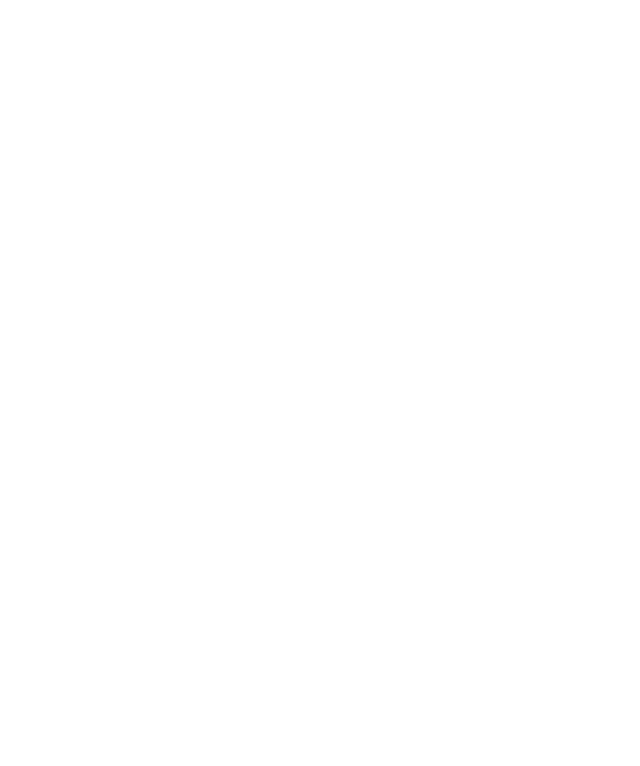
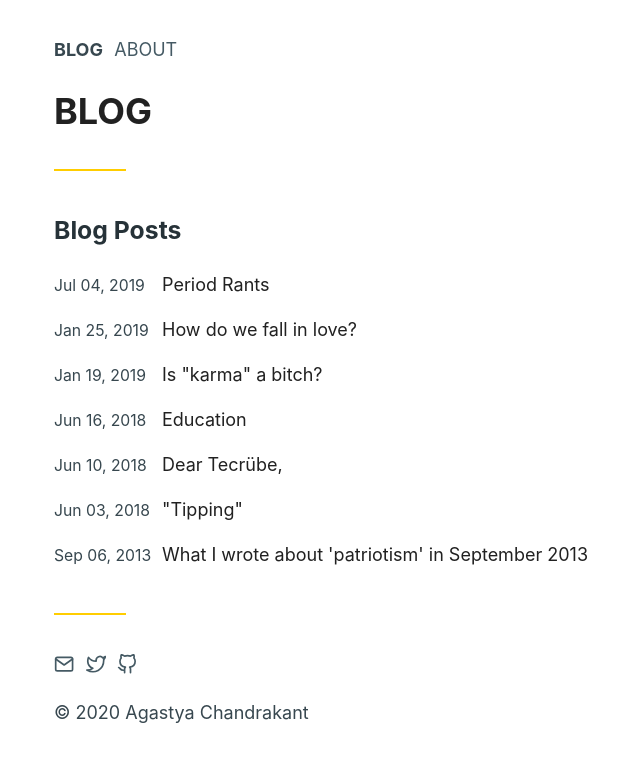
Before and after one commit to acagastya/gatsby-test, a Gatsby site: page /post in a window 1280 px wide. Before the commit this address had no page. Shown: the whole page, without its empty margins (236-876 px from the left). Built offline with nearby package versions, Linux system fonts and the light colour scheme; Gatsby itself is replaced by a stand-in of ours.

Commit message:
Finish blog and about page

```diff
--- a/src/components/header.js
+++ b/src/components/header.js
@@ -1,8 +1,10 @@
+/* eslint-disable eqeqeq */
+
 import { Link } from 'gatsby';
 import PropTypes from 'prop-types';
 import React from 'react';
 
-function Header({ description, siteTitle, showHeader }) {
+function Header({ description, showHeader, siteTitle, slug }) {
   return (
     <header id="header" className="header-container">
       <div className="header site-header">
@@ -13,10 +15,18 @@ function Header({ description, siteTitle, showHeader }) {
         >
           <ul className="main-menu">
             <li>
-              <Link to="/post">Blog</Link>
+              {slug == 'post' ? (
+                <BoldEntry text="Blog" />
+              ) : (
+                <Link to="/post">Blog</Link>
+              )}
             </li>
             <li>
-              <Link to="/about">About</Link>
+              {slug == 'about' ? (
+                <BoldEntry text="About" />
+              ) : (
+                <Link to="/about">About</Link>
+              )}
             </li>
           </ul>
         </nav>
@@ -26,8 +36,9 @@ function Header({ description, siteTitle, showHeader }) {
             <p className="site-title title">
               <Link to="/">{siteTitle}</Link>
             </p>
-
-            <p className="site-description subtitle">{description}</p>
+            {siteTitle == 'Agastya' && (
+              <p className="site-description subtitle">{description}</p>
+            )}
           </div>
         )}
       </div>
@@ -43,4 +54,8 @@ Header.defaultProps = {
   siteTitle: ``,
 };
 
+function BoldEntry({ text = '' }) {
+  return <span style={{ fontWeight: 700, cursor: 'default' }}>{text}</span>;
+}
+
 export default Header;
--- a/src/components/layout.js
+++ b/src/components/layout.js
@@ -5,7 +5,12 @@ import { graphql, useStaticQuery } from 'gatsby';
 import Header from './header';
 import Footer from './footer';
 
-function Layout({ children, showHeader = true }) {
+function Layout({
+  children,
+  heading = undefined,
+  showHeader = true,
+  slug = undefined,
+}) {
   const data = useStaticQuery(graphql`
     query SiteTitleQuery {
       site {
@@ -35,9 +40,10 @@ function Layout({ children, showHeader = true }) {
         Skip to Content
       </a>
       <Header
-        siteTitle={title}
         description={description}
         showHeader={showHeader}
+        siteTitle={heading || title}
+        slug={slug}
       />
       <main className="main" id="main">
         {children}
--- a/src/components/seo.js
+++ b/src/components/seo.js
@@ -34,7 +34,7 @@ function SEO({ description, lang, meta, title }) {
         lang,
       }}
       title={title}
-      titleTemplate={`%s | ${site.siteMetadata.title}`}
+      titleTemplate={`%s • ${site.siteMetadata.title}`}
       meta={[
         {
           name: `description`,
--- a/src/pages/404.js
+++ b/src/pages/404.js
@@ -5,9 +5,9 @@ import SEO from '../components/seo';
 
 function NotFoundPage() {
   return (
-    <Layout>
+    <Layout heading="404: Not found">
       <SEO title="404: Not found" />
-      <h1>Article not found. &nbsp;It is okay.</h1>
+      <h1>It is okay, it is all right.</h1>
       <blockquote>
         <p>
           [The roads] moved with the land, you know? It rose, it fell, it
--- /dev/null
+++ b/src/pages/post.js
@@ -0,0 +1,71 @@
+import React from 'react';
+import { Link, graphql } from 'gatsby';
+import Layout from '../components/layout';
+import SEO from '../components/seo';
+import moment from 'moment';
+
+function Blog({ data }) {
+  const { edges } = data.allMarkdownRemark;
+  return (
+    <Layout heading="Blog" slug="post">
+      <SEO title="Blog" />
+      <div className="home-sections-container">
+        <div className="home-sections">
+          <section id="recent-posts" className="home-section">
+            <header>
+              <h2 className="home-section-title title">Blog Posts</h2>
+            </header>
+            <div className="list-container">
+              <ul className="list">
+                {edges.map(edge => {
+                  const { date, path, title } = edge.node.frontmatter;
+                  const momentDate = moment(date);
+                  const parsedDate = momentDate.format('MMM DD, YYYY');
+                  const ISODate = momentDate.toISOString();
+                  return (
+                    <li className="list-item" key={path}>
+                      <article>
+                        <div className="meta">
+                          <span>
+                            <span className="screen-reader">Posted on </span>
+                            <time dateTime={ISODate}>{parsedDate}</time>
+                          </span>
+                        </div>
+                        <header className="list-item-header">
+                          <h3 className="list-item-title">
+                            <Link to={'/post/' + path}>{title}</Link>
+                          </h3>
+                        </header>
+                      </article>
+                    </li>
+                  );
+                })}
+              </ul>
+            </div>
+          </section>
+        </div>
+      </div>
+    </Layout>
+  );
+}
+
+export const query = graphql`
+  query {
+    allMarkdownRemark(
+      sort: { order: DESC, fields: [frontmatter___date] }
+      filter: { frontmatter: { draft: { ne: true } } }
+    ) {
+      edges {
+        node {
+          frontmatter {
+            date
+            path
+            title
+          }
+        }
+      }
+    }
+  }
+`;
+
+export default Blog;
```
Also changed, not shown: src/pages/about.js (added, +22 -0 lines), 1 other file.
